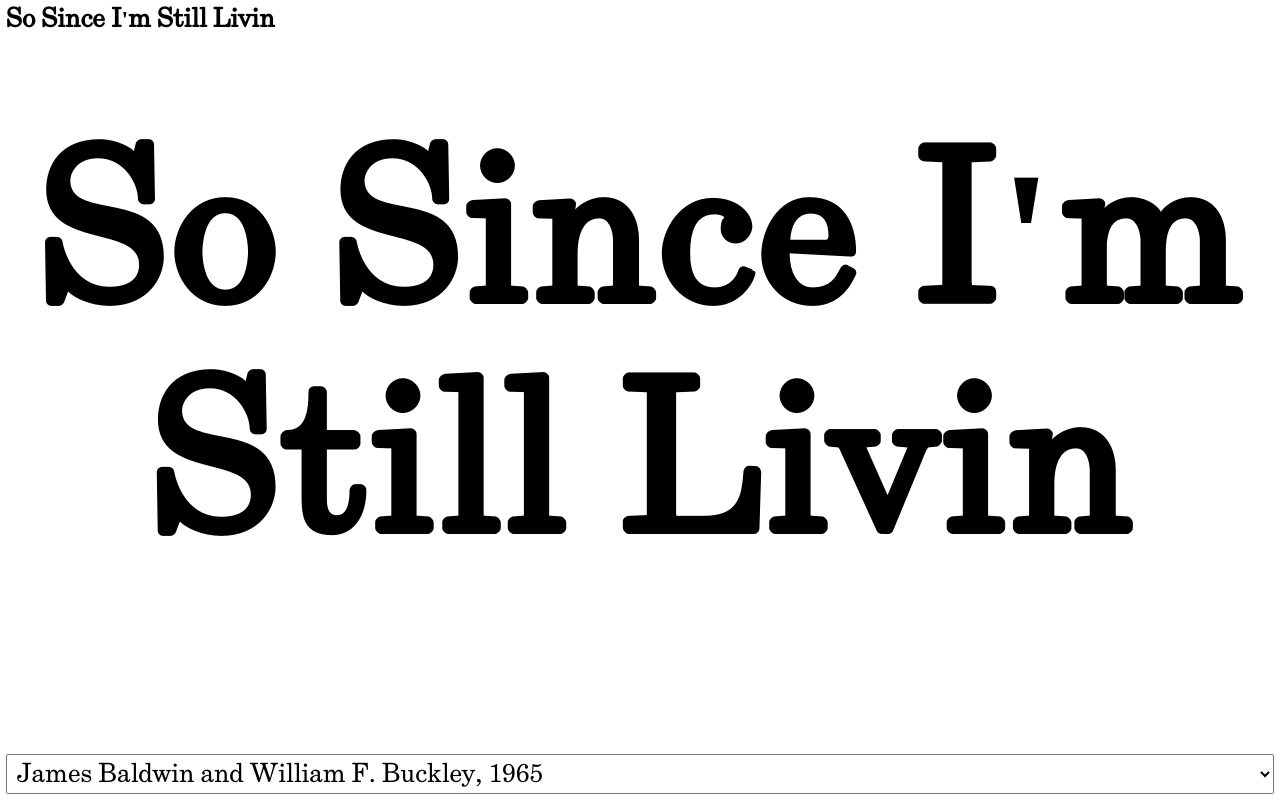
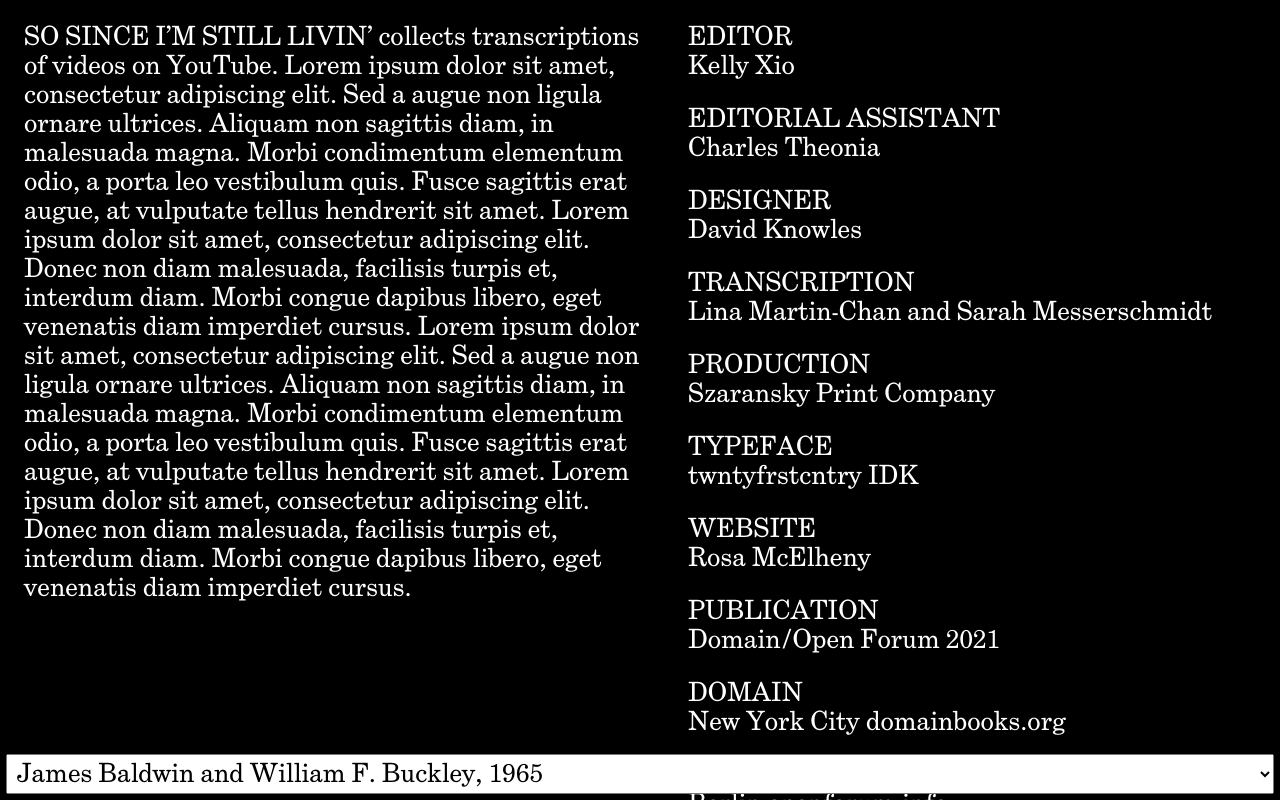
Before and after one commit to rosamcelheny/ssisl, a plain HTML site: page index.html in a window 1280 px wide. Drawn offline with nearby package versions, Linux system fonts and the light colour scheme.

Commit message:
new styles

```diff
--- a/index.html
+++ b/index.html
@@ -1,16 +1,68 @@
 <!DOCTYPE html>
 <html>
+
 <head>
     <meta charset="utf-8" />
     <meta name="viewport" content="width=device-width, initial-scale=1" />
     <title>So Since I'm Still Livin</title>
-    <link rel="icon" type="image/png" href="images/icon.png"/>
-    <link rel="stylesheet" href="styles.css"/>
+    <link rel="icon" type="image/png" href="images/icon.png" />
+    <link rel="stylesheet" href="styles.css" />
 </head>
+
 <body>
     <h1>So Since I'm Still Livin</h1>
+    <header>
         <h2>So Since I'm Still Livin</h2>
+        <div class="info">i</div>
+    </header>
     <div id="player"></div>
+    <div class="caption">
+        <div class="column">
+        SO SINCE I’M STILL LIVIN’ collects transcriptions of videos on YouTube. Lorem ipsum dolor sit amet, consectetur adipiscing elit. Sed a augue non ligula ornare ultrices. Aliquam non sagittis diam, in malesuada magna. Morbi condimentum elementum odio, a porta leo vestibulum quis. Fusce sagittis erat augue, at vulputate tellus hendrerit sit amet. Lorem ipsum dolor sit amet, consectetur adipiscing elit. Donec non diam malesuada, facilisis turpis et, interdum diam. Morbi congue dapibus libero, eget venenatis diam imperdiet cursus. Lorem ipsum dolor sit amet, consectetur adipiscing elit. Sed a augue non ligula ornare ultrices. Aliquam non sagittis diam, in malesuada magna. Morbi condimentum elementum odio, a porta leo vestibulum quis. Fusce sagittis erat augue, at vulputate tellus hendrerit sit amet. Lorem ipsum dolor sit amet, consectetur adipiscing elit. Donec non diam malesuada, facilisis turpis et, interdum diam. Morbi congue dapibus libero, eget venenatis diam imperdiet cursus.
+      </div>
+      <div class="column">
+        <div>
+            EDITOR<br>
+            Kelly Xio
+        </div>
+        <div>
+            EDITORIAL ASSISTANT<br>
+            Charles Theonia
+        </div>
+        <div>
+            DESIGNER<br>
+            David Knowles
+        </div>
+        <div>
+            TRANSCRIPTION<br>
+            Lina Martin-Chan and Sarah Messerschmidt
+        </div>
+        <div>
+            PRODUCTION<br>
+            Szaransky Print Company
+        </div>
+        <div>
+            TYPEFACE<br>
+            twntyfrstcntry IDK
+        </div>
+        <div>
+            WEBSITE<br>
+            Rosa McElheny
+        </div>
+        <div>
+            PUBLICATION<br>
+            Domain/Open Forum 2021
+        </div>
+        <div>
+            DOMAIN<br>
+            New York City domainbooks.org
+        </div>
+        <div>
+            OPEN FORUM<br>
+            Berlin openforum.info
+        </div>
+      </div>
+    </div>
     <select name="videos" id="videos">
         <option value="5Tek9h3a5wQ">James Baldwin and William F. Buckley, 1965</option>
         <option value="F5AQyWAWHU4">Ta-Nahisi Coates and Coleman Hughes, 2019</option>
@@ -20,4 +72,5 @@
     <script src="https://ajax.googleapis.com/ajax/libs/jquery/3.6.0/jquery.min.js"></script>
     <script src="script.js"></script>
 </body>
+
 </html>
--- a/script.js
+++ b/script.js
@@ -42,6 +42,17 @@ function makePlayer() {
   });
 }
 
+$( "h2" ).click(function() {
+  console.log("Click");
+  $("iframe").remove();
+  $("h1").show();
+});
+$( ".info" ).click(function() {
+  console.log("Click");
+  $("iframe").remove();
+  $(".caption").toggle();
+});
+
 // function onYouTubeIframeAPIReady() {
 //   makePlayer();
 // }
--- a/styles.css
+++ b/styles.css
@@ -2,9 +2,10 @@
     font-family: Century_IDK;
     src: url(assets/190509_CENTURY_EXTRAEXTRA.otf);
 }
+
 @font-face {
     font-family: OCR_IDK;
-  src:url(assets/190828.otf);
+    src: url(assets/190828.otf);
 }
 
 * {
@@ -13,25 +14,79 @@
 
 body {
     margin: 0;
+    overflow: hidden;
+        font-size: 24px;
 }
 
 select {
-  position:fixed;
-  bottom:.25em;
-  left:.25em;
+    position: fixed;
+    bottom: .25em;
+    left: .25em;
     width: calc(100% - 0.5em);
-  font-size: 24px;
     padding: .25em;
+    font-size: 1em;
 }
 
 h1 {
     font-size: 12rem;
     letter-spacing: 4px;
-  text-align:center;
+    text-align: center;
 }
+
+header {
+    position: fixed;
+    top: 0;
+    left: 0;
+    background-color: black;
+    color: white;
+    width: 100%;
+    height: 1.5em;
+        font-size: 1em;
+}
+
 h2 {
+    margin: 0;
+    position: absolute;
+    left: 0;
+    top: 0;
+    padding: .25em .25em;
+    cursor: pointer;
+    user-select: none;
+        font-size: 1em;
+
+}
+.info {
+    position: absolute;
+    top: .25em;
+    right: .25em;
+    border: 1px solid white;
+    border-radius: 50%;
+    width: 1em;
+    height: 1em;
+    text-align: center;
+    font-size: 1em;
+}
+.caption {
+  display: none;
+  height:  100%;
+  width:  100%;
   position: fixed;
-  top: .25em;
-  left: .25em;
-  margin: 0;
+  top: 0px;
+  left: 0px;
+  background-color: black;
+  color: white;
+  padding: 1em;
+  display: flex;
+  flex-direction: column;
+  flex-wrap: wrap;
+  overflow-y: scroll;
 }
+.caption div {
+  padding: 0 0 1em 0;
+}
+.column {
+  width: 50%;
+}
+.column:first-of-type {
+  margin-right: 1em;
+}
```
Also changed, not shown: assets/back.svg (added), assets/next.svg (added). Lines whose indentation alone changed are shown as unchanged.
